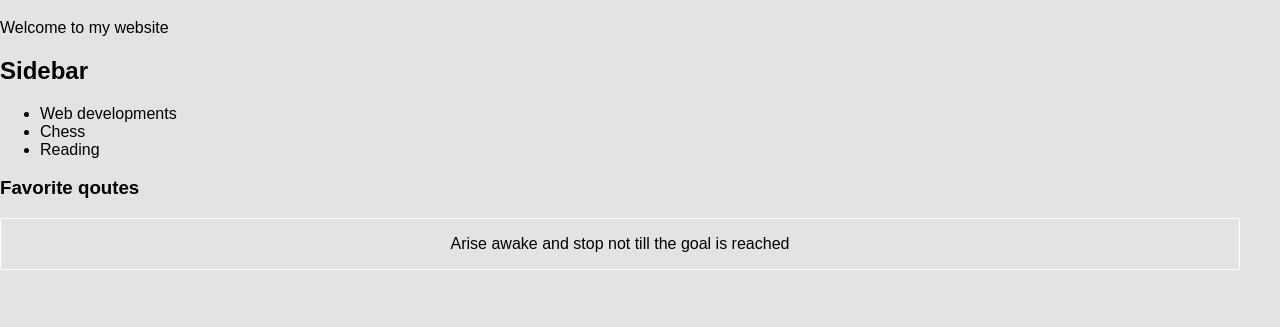
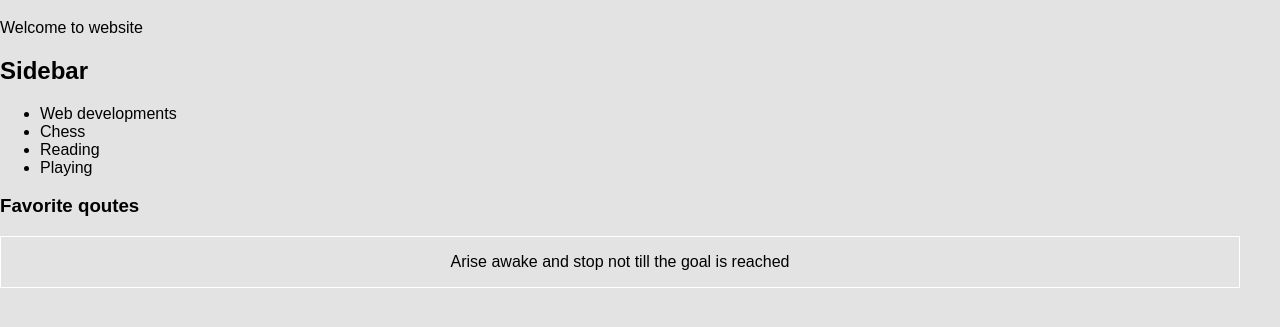
Before and after one commit to Zakirhussain02/html-demo, a plain HTML site: page index.html in a window 1280 px wide. Shown: the part 61-388 px from the top of the page. Drawn offline with Linux system fonts and the light colour scheme; files that its build step writes are made by us from their sources; files whose address does not match are found by name.

Commit message:
modifiedindex.html

```diff
--- a/index.html
+++ b/index.html
@@ -12,7 +12,7 @@
 		</div>
 			<div class = "content">
 				<p>
-					Welcome to my website
+					Welcome to website
 				</p>
 			</div>
 
@@ -22,6 +22,7 @@
 					<li>Web developments</li>
 					<li>Chess</li>
 					<li>Reading</li>
+					<li>Playing</li>
 				</ul>
 			</aside>
 
```
